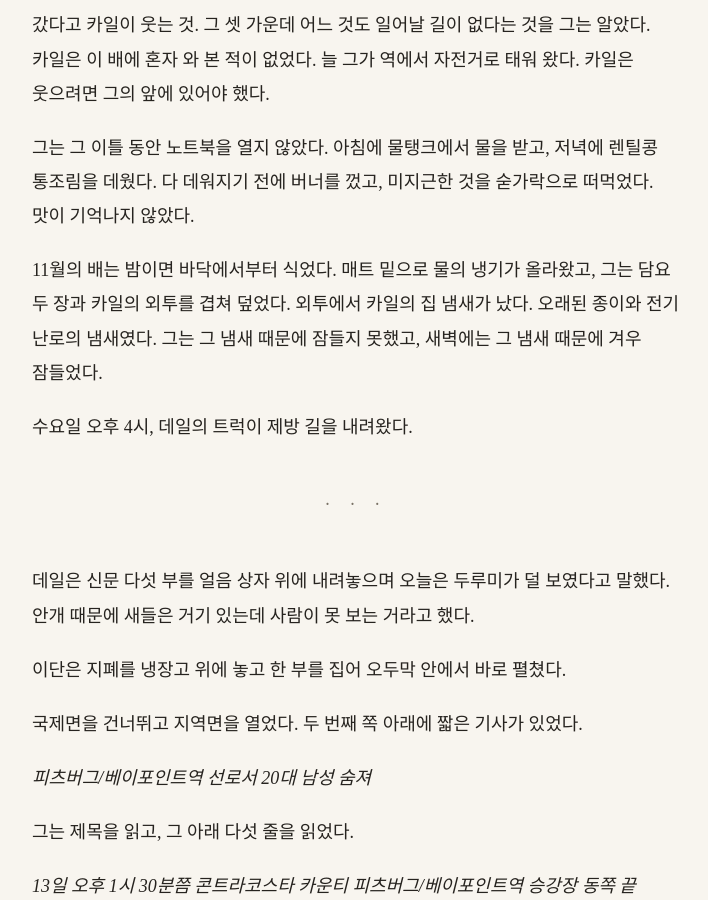
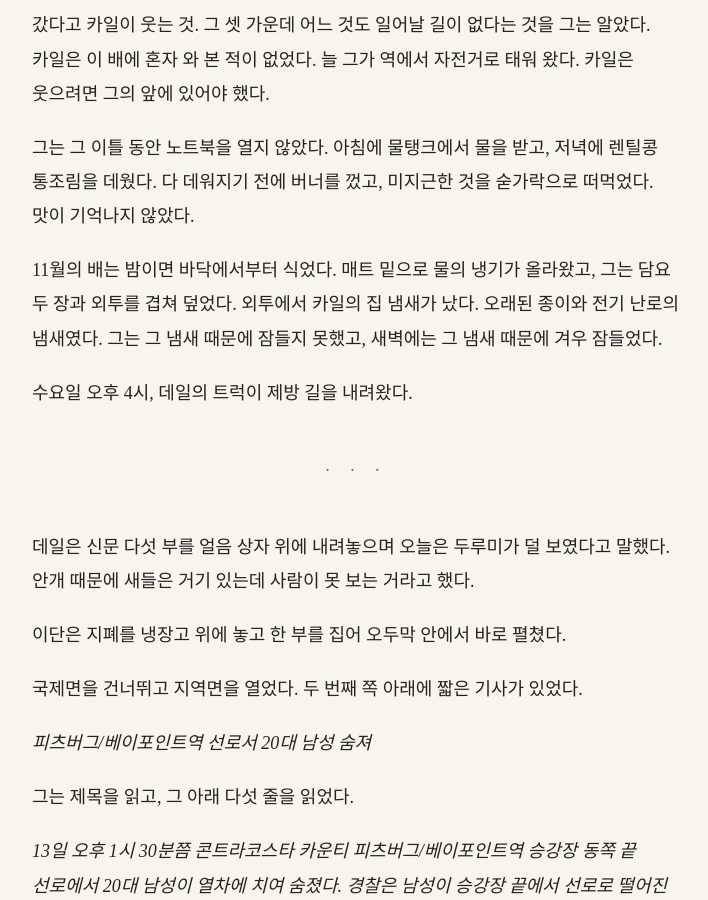
Before and after one commit to kangkkang/writer_s1_public, a Jekyll site: the page built from vol1/022.md, in a window 1280 px wide and 900 px high, scrolled down 5091 px. Shown: the whole window, without its empty margins (284-992 px from the left). Built offline with Jekyll 4.4.1, drawn with Linux system fonts in a browser that asks for light colours; our own code applies the rules of GitHub Pages for plain Markdown files; some of the changed text lies outside the part shown.

Commit message:
Update from https://github.com/kangkkang/writer_s1/commit/f0a5f568678f73ad5c9031e0c26f4b61ba2f7e99

```diff
--- a/vol1/022.md
+++ b/vol1/022.md
@@ -120,7 +120,7 @@
 
 그는 그 이틀 동안 노트북을 열지 않았다. 아침에 물탱크에서 물을 받고, 저녁에 렌틸콩 통조림을 데웠다. 다 데워지기 전에 버너를 껐고, 미지근한 것을 숟가락으로 떠먹었다. 맛이 기억나지 않았다.
 
-11월의 배는 밤이면 바닥에서부터 식었다. 매트 밑으로 물의 냉기가 올라왔고, 그는 담요 두 장과 카일의 외투를 겹쳐 덮었다. 외투에서 카일의 집 냄새가 났다. 오래된 종이와 전기 난로의 냄새였다. 그는 그 냄새 때문에 잠들지 못했고, 새벽에는 그 냄새 때문에 겨우 잠들었다.
+11월의 배는 밤이면 바닥에서부터 식었다. 매트 밑으로 물의 냉기가 올라왔고, 그는 담요 두 장과 외투를 겹쳐 덮었다. 외투에서 카일의 집 냄새가 났다. 오래된 종이와 전기 난로의 냄새였다. 그는 그 냄새 때문에 잠들지 못했고, 새벽에는 그 냄새 때문에 겨우 잠들었다.
 
 수요일 오후 4시, 데일의 트럭이 제방 길을 내려왔다.
 
@@ -344,7 +344,7 @@
 
 그는 지도책을 서가에 꽂고, 회보 두 권도 제자리에 돌려놓았다. 11월 호의 정정 세 줄은 머릿속에 있었다. 그는 그것을 종이에 적지 않았다. 적은 종이는 어딘가에 남기 마련이었다.
 
-오후 4시, 도서관을 나오자 가는 비가 오고 있었다. 대학의 오래된 돌계단이 젖어 짙어졌고, 학생들이 가방을 머리에 이고 뛰었다. 그는 카일의 외투 깃을 세웠다. 외투가 비를 먹어 무거워졌다.
+오후 4시, 도서관을 나오자 가는 비가 오고 있었다. 대학의 오래된 돌계단이 젖어 짙어졌고, 학생들이 가방을 머리에 이고 뛰었다. 그는 어깨가 남는 모직 깃을 세웠다. 외투가 비를 먹어 무거워졌다.
 
 돌아오는 열차에서 그는 창밖을 보지 않았다. 피츠버그/베이포인트에서는 승강장 맞은편의 짧은 열차로 몇 걸음 만에 갈아탔다. 열차에 오르기 전에 그는 동쪽 끝의 노란 선과, 그 너머로 뻗은 선로를 한 번 더 보았다. 거기 카일이 몇 번이고 열차를 보내며 서 있었다.
 
```
Also changed, not shown: vol1/013.md (+1 -1 lines), vol1/016.md (+1 -1 lines), vol1/023.md (+1 -1 lines), vol1/025.md (+1 -1 lines).
